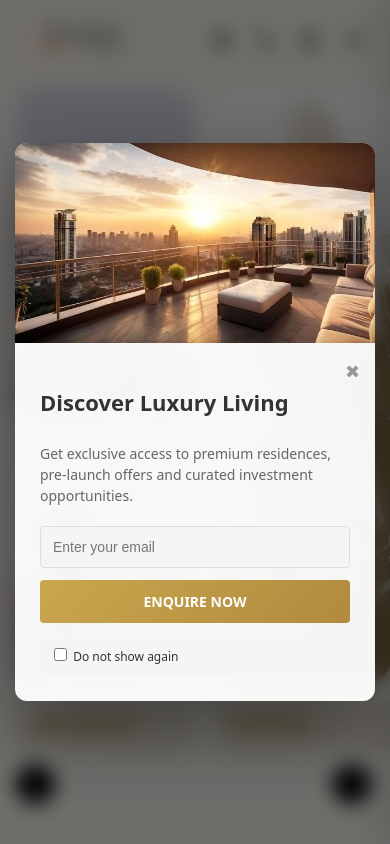
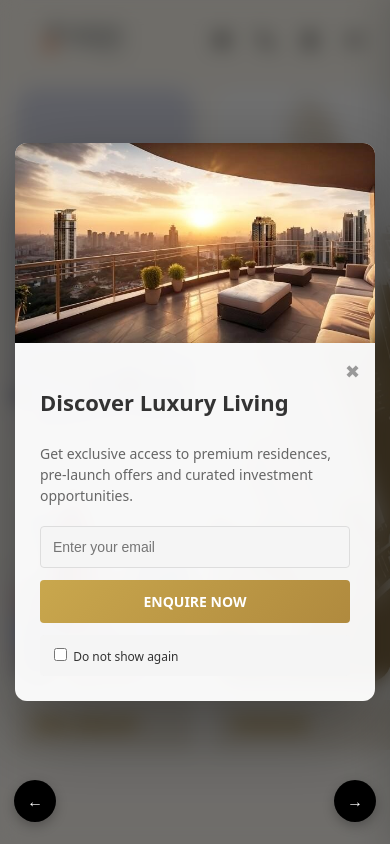
Before and after one commit to akshata45/snsgroup-website, a React (Vite) app: page /CreativeShowcase in a window 390 px wide. Built offline with nearby package versions, Linux system fonts and the light colour scheme.

Commit message:
mobile responsive fixation check

```diff
--- a/src/pages/CreativeShowcase.jsx
+++ b/src/pages/CreativeShowcase.jsx
@@ -121,7 +121,7 @@ function Partners() {
       <div
         style={{
           background: "#f5f2ec",
-          height: "100vh",
+          height: "100dvh",
           display: "flex",
           flexDirection: "column",
           overflow: "visible", // 🔥 IMPORTANT FIX
@@ -273,7 +273,7 @@ function Partners() {
               onMouseLeave={(e) => handleEnd(e.clientX)}
               style={{
                 overflow: "hidden", // 🔥 IMPORTANT FIX
-                height: "calc(100vh - 140px)",
+                height: "calc(100dvh - 140px)",
                 cursor: "grab",
               }}
             >
@@ -359,25 +359,47 @@ function Partners() {
 {/* ARROWS */}
 <div
   style={{
-                position: "absolute",
-                bottom: "120px", // same as BuyersGuide
+    // ✅ FIX FOR REAL ANDROID DEVICES
+    position: "fixed",
+
+    bottom: "22px",
+
     left: 0,
-                right: "20px",
+    right: 0,
+
+    width: "100%",
+
     display: "flex",
     justifyContent: "space-between",
+    alignItems: "center",
+
+    padding: "0 14px",
+
+    zIndex: 999999,
+
     pointerEvents: "none",
   }}
 >
+  {/* LEFT */}
   <div
     onClick={prevSlide}
-                style={{ ...navStyle, pointerEvents: "all" }}
+    style={{
+      ...navStyle,
+
+      pointerEvents: "all",
+    }}
   >
     ←
   </div>
 
+  {/* RIGHT */}
   <div
     onClick={nextSlide}
-                style={{ ...navStyle, pointerEvents: "all" }}
+    style={{
+      ...navStyle,
+
+      pointerEvents: "all",
+    }}
   >
     →
   </div>
@@ -390,15 +412,30 @@ function Partners() {
 }
 
 const navStyle = {
-  width: "clamp(36px, 10vw, 44px)",
-  height: "clamp(36px, 10vw, 44px)",
-  minWidth: "36px",
+  width: "42px",
+  height: "42px",
+
+  minWidth: "42px",
+
   background: "#000",
   color: "#fff",
+
   borderRadius: "50%",
+
   display: "flex",
   alignItems: "center",
   justifyContent: "center",
+
+  cursor: "pointer",
+
+  fontSize: "16px",
+  fontWeight: "700",
+
+  flexShrink: 0,
+
+  userSelect: "none",
+
+  boxShadow: "0 4px 12px rgba(0,0,0,0.25)",
 };
 
 export default Partners;
```
Lines whose indentation alone changed are shown as unchanged.
